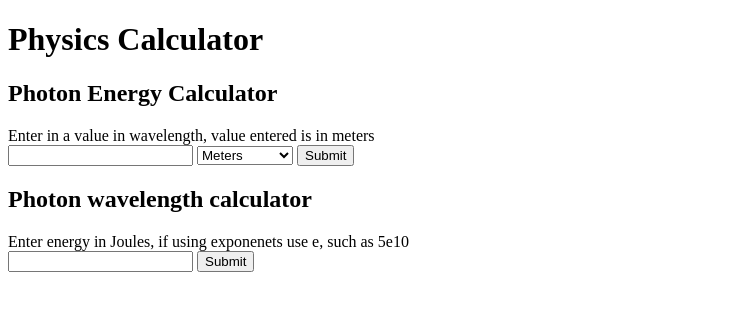
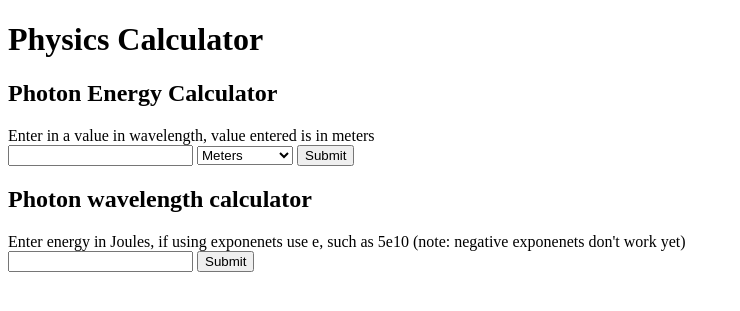
Before and after one commit to NapoleonBonatarte/TylerWebsite, a Django app: page /home/physicsCalculator/ in a window 1280 px wide. Shown: the top 311 px of the page, without its empty margins (0-740 px from the left). Run offline with Django 4.2, Linux system fonts and the light colour scheme.

Commit message:
updating exponential logic2

```diff
--- a/catalog/templates/physicsCalculator.html
+++ b/catalog/templates/physicsCalculator.html
@@ -21,7 +21,7 @@
     </form>
 
     <h2>Photon wavelength calculator</h2>
-    <b1>Enter energy in Joules, if using exponenets use e, such as 5e10</b1>
+    <b1>Enter energy in Joules, if using exponenets use e, such as 5e10 (note: negative exponenets don't work yet)</b1>
     <form method="POST" action="photonWavelength/">
         {% csrf_token %}
         <input type="text" name="textfield">
```
